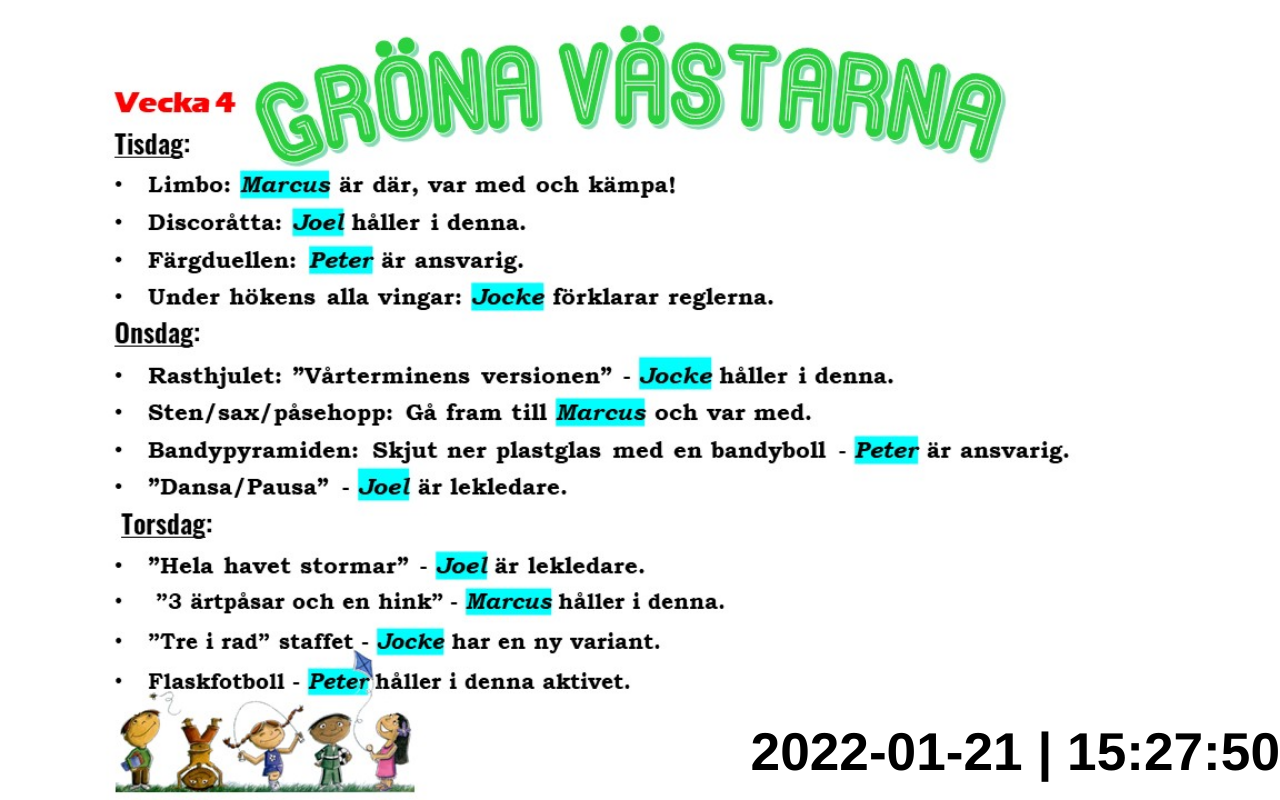
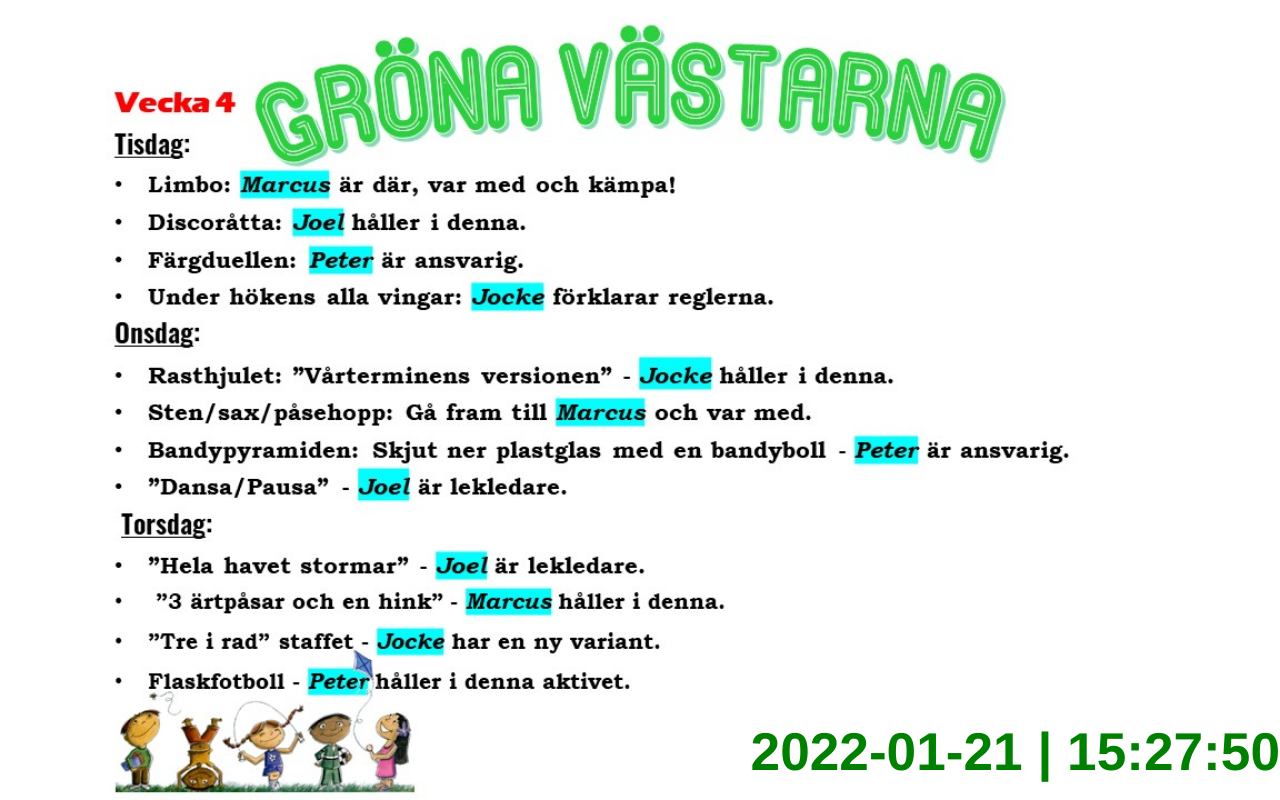
Before and after one commit to JGrunander/node-website-starter-files-2.0, a website: page index.html in a window 1280 px wide. Drawn offline with nearby package versions, Linux system fonts and the light colour scheme.

Commit message:
Update index.html

```diff
--- a/index.html
+++ b/index.html
@@ -24,7 +24,7 @@
 
 <body>
    <p id="p1" style="
-   color: Black;
+   color: Green;
    text-align: right;
    font-size: 3.8em;
    font-weight:bolder;
```
